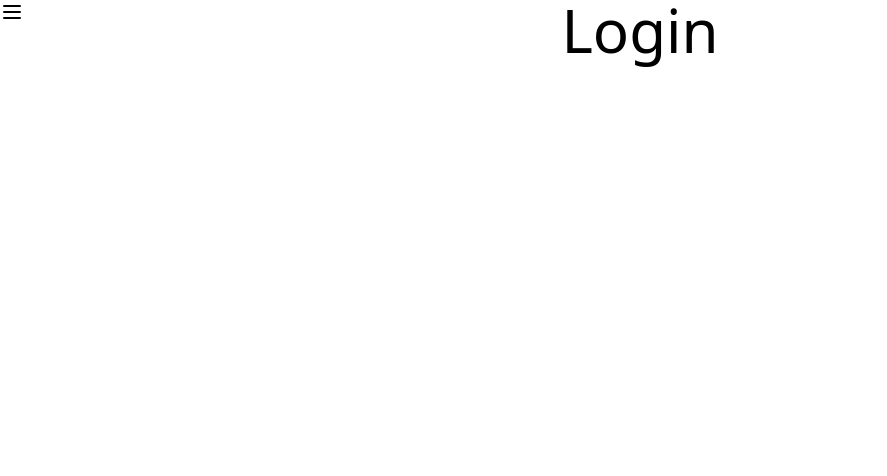
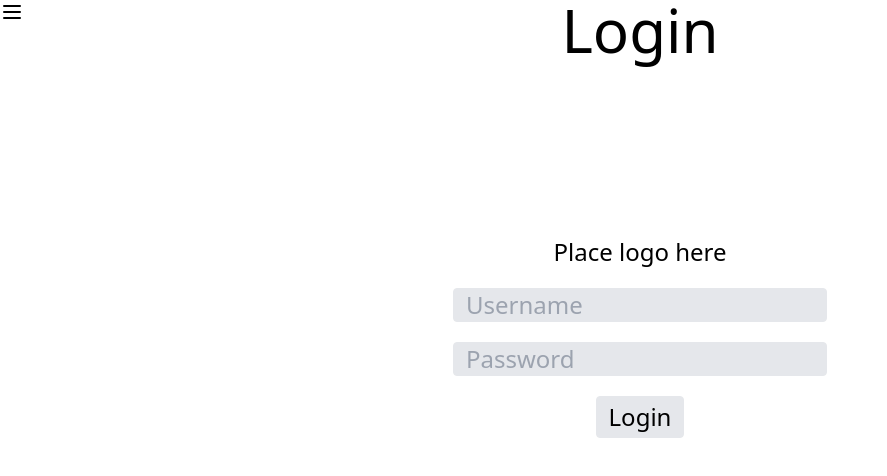
Before and after one commit to smaristeinar/Feeble-frontend, a React (Create React App) app in the folder feeble/: page /Login in a window 1280 px wide. Shown: the top 476 px of the page, without its empty margins (0-887 px from the left). Built offline with nearby package versions, Linux system fonts and the light colour scheme.

Commit message:
login front-end

```diff
--- a/feeble/package.json
+++ b/feeble/package.json
@@ -7,6 +7,7 @@
     "@testing-library/jest-dom": "^5.14.1",
     "@testing-library/react": "^11.2.7",
     "@testing-library/user-event": "^12.8.3",
+    "cors": "^2.8.5",
     "react": "^17.0.2",
     "react-dom": "^17.0.2",
     "react-router-dom": "^5.3.0",
--- a/feeble/src/routes/Login.js
+++ b/feeble/src/routes/Login.js
@@ -1,8 +1,56 @@
 import React from 'react';
+import {useState} from 'react';
+
+
 
 function Login() {
+
+const[Username, setUsername] = useState("")
+const[Password, setPassword] = useState("")
+
+
+function onClick(){
+
+  const login = {Username, Password};
+  console.log(login);
+
+
+  fetch("http://localhost:3000/login", {
+        method: "POST",
+        headers: {
+            "Content-Type": "application/json",
+
+        },
+        body:JSON.stringify(login)
+    })
+      .then(res => res.json())
+      .then(data => {
+        console.log(data);
+
+
+      }
+
+)}
+
+function onChange(evt){
+  setUsername(evt.target.value);
+}
+function onChange2(evt){
+  setPassword(evt.target.value);
+}
+
+
+
   return (
+    <>
     <h1 className="text-center text-6xl">Login</h1>
+    <div className="text-center text-2xl mt-44 flex-column">
+    <h2 >Place logo here</h2>
+    <input onChange={onChange} className="text-left px-3 text-2xl mt-5 border rounded bg-gray-200" type="text" placeholder="Username" /><br></br>
+    <input onChange={onChange2}className="text-left px-3 text-2xl mt-5 border rounded bg-gray-200" type="password" placeholder="Password" /><br></br>
+    <button onClick={onClick} className="text-left px-3 py-1 text-2xl mt-5 border rounded bg-gray-200 ">Login</button>
+    </div>
+    </>
   );
 }
 
```
Also changed, not shown: 1 other file (tests, documents, lock files or other folders).
